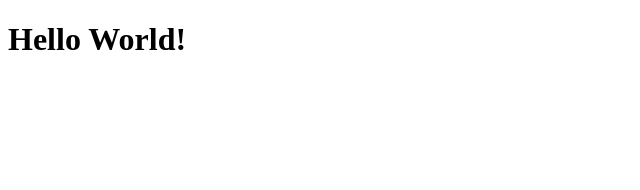
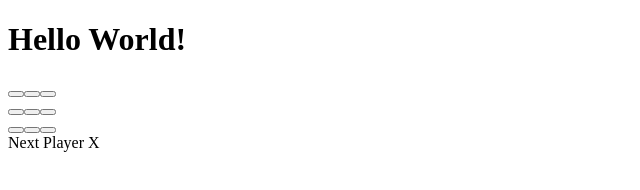
Before and after one commit to elkelk/react-tic-tac-toe, a React app: page / in a window 1280 px wide. Shown: the whole page, without its empty margins (0-640 px from the left). Built offline with nearby package versions, Linux system fonts and the light colour scheme.

Commit message:
Get game working

```diff
--- a/index.js
+++ /dev/null
@@ -1,9 +0,0 @@
-import React from 'react';
-import ReactDOM from 'react-dom';
-import Container from './src/components/container';
-
-
-ReactDOM.render(
-  <Container />,
-  document.getElementById('root')
-);
--- /dev/null
+++ b/src/components/App.js
@@ -0,0 +1,13 @@
+import React from 'react';
+import TicTacToeGame from './TicTacToe/Game';
+
+const App = () => {
+  return (
+    <div>
+      <h1>Hello World!</h1>
+      <TicTacToeGame />
+    </div>
+  )
+}
+
+export default App
--- /dev/null
+++ b/src/components/TicTacToe/Board.js
@@ -0,0 +1,53 @@
+import React from 'react';
+import { connect } from "react-redux"
+import { getBoard } from "../../redux/selectors"
+import { makeMove } from "../../redux/actions"
+import Square from './Square';
+
+class Board extends React.Component {
+  constructor(props) {
+    super(props)
+  }
+
+  handleClick(i) {
+    this.props.makeMove(i)
+  }
+
+  renderSquare(i) {
+    return (
+      <Square
+        value={this.props.board[i]}
+        onClick={() => this.handleClick(i)}
+      />
+    );
+  }
+
+  render() {
+    return (
+      <div>
+        <div className="board-row">
+          {this.renderSquare(0)}
+          {this.renderSquare(1)}
+          {this.renderSquare(2)}
+        </div>
+        <div className="board-row">
+          {this.renderSquare(3)}
+          {this.renderSquare(4)}
+          {this.renderSquare(5)}
+        </div>
+        <div className="board-row">
+          {this.renderSquare(6)}
+          {this.renderSquare(7)}
+          {this.renderSquare(8)}
+        </div>
+      </div>
+    )
+  }
+}
+
+const mapStateToProps = state => {
+  const board = getBoard(state)
+  return { board }
+};
+
+export default connect(mapStateToProps, { makeMove })(Board)
--- /dev/null
+++ b/src/components/TicTacToe/Game.js
@@ -0,0 +1,47 @@
+import React from 'react'
+import { connect } from "react-redux"
+import { initializeBoard } from "../../redux/actions"
+import { getNextPlayer, winner } from "../../redux/selectors"
+import Board from './Board'
+
+class Game extends React.Component {
+  constructor(props) {
+    super(props)
+    props.initializeBoard(3)
+    this.state = {}
+  }
+
+  render() {
+    if (this.props.winner) {
+      return (
+        <div className="game">
+          <div className="game-info">
+            <div className="status">Game Over! {this.props.winner} wins!</div>
+          </div>
+        </div>
+      )
+    } else {
+      return (
+        <div className="game">
+          <div className="game-board">
+            <Board />
+          </div>
+          <div className="game-info">
+            <div className="status">Next Player {this.props.nextPlayer}</div>
+          </div>
+        </div>
+      );
+    }
+  }
+}
+
+const mapStateToProps = state => {
+  const nextPlayer = getNextPlayer(state)
+  const hasWon = winner(state)
+  return { nextPlayer, winner: hasWon }
+};
+
+export default connect(
+  mapStateToProps,
+  { initializeBoard }
+)(Game);
--- /dev/null
+++ b/src/components/TicTacToe/Square.js
@@ -0,0 +1,13 @@
+import React from 'react';
+
+class Square extends React.Component {
+  render() {
+    return (
+      <button className="square" onClick={() => this.props.onClick()}>
+        {this.props.value}
+      </button>
+    );
+  }
+}
+
+export default Square
--- a/src/components/container.js
+++ /dev/null
@@ -1,7 +0,0 @@
-import React, { Component } from 'react';
-
-const Container = () => {
-  return (<h1>Hello World!</h1>)
-}
-
-export default Container
--- /dev/null
+++ b/src/index.js
@@ -0,0 +1,15 @@
+import React from "react";
+import ReactDOM from "react-dom";
+
+import { Provider } from "react-redux";
+import store from "./redux/store";
+
+import App from "./components/App";
+
+const rootElement = document.getElementById("root");
+ReactDOM.render(
+  <Provider store={store}>
+    <App />
+  </Provider>,
+  rootElement
+);
--- /dev/null
+++ b/src/redux/actionTypes.js
@@ -0,0 +1,2 @@
+export const INITIALIZE_BOARD = "INITIALIZE_BOARD";
+export const MAKE_MOVE = "MAKE_MOVE";
--- /dev/null
+++ b/src/redux/actions.js
@@ -0,0 +1,13 @@
+import { INITIALIZE_BOARD, MAKE_MOVE } from "./actionTypes";
+
+export const initializeBoard = boardEdge => ({
+  type: INITIALIZE_BOARD,
+  payload: { boardEdge } // use 3 for a 3 x 3 here
+});
+
+export const makeMove = boardIndex => ({
+  type: MAKE_MOVE,
+  payload: {
+    boardIndex
+  }
+});
--- /dev/null
+++ b/src/redux/reducers/index.js
@@ -0,0 +1,4 @@
+import { combineReducers } from "redux";
+import ticTacToe from "./ticTacToe";
+
+export default combineReducers({ ticTacToe/*, nextReducer*/ });
--- /dev/null
+++ b/src/redux/reducers/ticTacToe.js
@@ -0,0 +1,65 @@
+import { MAKE_MOVE, INITIALIZE_BOARD } from "../actionTypes";
+
+const initialState = {
+  nextPlayer: "X",
+  board: [],
+  boardEdge: 3,
+  winner: null
+};
+
+const winCheck = function(board, boardEdge) {
+  const boardCheck = board
+  .reduce((acc, v, i) => {
+    const column = i % boardEdge
+    const row = Math.floor(i/boardEdge)
+    acc[`col${column}`] = acc[`col${column}`] || []
+    acc[`col${column}`] = [...acc[`col${column}`], v]
+    acc[`row${row}`] = acc[`row${row}`] || []
+    acc[`row${row}`] = [...acc[`row${row}`], v]
+    if (column === row) {
+      acc["diagonal1"] = acc["diagonal1"] || []
+      acc["diagonal1"] = [...acc["diagonal1"], v]
+    }
+    if ((column + row) === boardEdge - 1) {
+      acc["diagonal2"] = acc["diagonal2"] || []
+      acc["diagonal2"] = [...acc["diagonal2"], v]
+    }
+    return acc
+  }, {})
+  console.debug(boardCheck)
+  return Object.values(boardCheck)
+  .map(v => v.reduce((acc, v) => acc == v && v))
+  .find(v => v)
+}
+
+export default function(state = initialState, action) {
+  switch (action.type) {
+    case INITIALIZE_BOARD: {
+      const { boardEdge } = action.payload;
+      return {
+        ...state,
+        boardEdge,
+        board: Array(boardEdge * boardEdge).fill(null)
+      };
+    }
+    case MAKE_MOVE: {
+      const { boardIndex } = action.payload;
+      const validMove = state.board[boardIndex] === null
+      const board = [
+        ...state.board.slice(0, boardIndex),
+        state.nextPlayer,
+        ...state.board.slice(boardIndex + 1)
+      ]
+      const winner = winCheck(board, state.boardEdge)
+      const nextPlayer = state.nextPlayer === 'X' ? 'Y' : 'X'
+      return {
+        ...state,
+        board: (validMove ? board : state.board),
+        nextPlayer: (validMove ? nextPlayer : state.nextPlayer),
+        winner
+      };
+    }
+    default:
+      return state;
+  }
+}
--- /dev/null
+++ b/src/redux/selectors.js
@@ -0,0 +1,5 @@
+export const getTicTacToeState = store => store.ticTacToe
+export const getBoard = store => getTicTacToeState(store) && getTicTacToeState(store).board
+export const getBoardEdge = store => getTicTacToeState(store) && getTicTacToeState(store).boardEdge
+export const getNextPlayer = store => getTicTacToeState(store) && getTicTacToeState(store).nextPlayer
+export const winner = store => getTicTacToeState(store) && getTicTacToeState(store).winner
--- /dev/null
+++ b/src/redux/store.js
@@ -0,0 +1,4 @@
+import { createStore } from "redux";
+import rootReducer from "./reducers";
+
+export default createStore(rootReducer);
--- a/webpack.config.js
+++ b/webpack.config.js
@@ -6,14 +6,14 @@ const HtmlWebpackPlugin = require('html-webpack-plugin');
 
 module.exports = {
   //Content
-  entry: './index.js',
+  entry: './src/index.js',
   mode: 'development',
   // A SourceMap without column-mappings ignoring loaded Source Maps.
   devtool: 'cheap-module-source-map',
   plugins: [
     //simplifies creation of HTML files to serve your webpack bundles. This is especially useful for webpack bundles that include a hash in the filename which changes every compilation. You can either let the plugin generate an HTML file for you, supply your own template using lodash templates or use your own loader.
     new HtmlWebpackPlugin({
-      title: 'Hot Module Replacement'
+      title: 'Simple Games'
     }),
     //Auto replacement of page when i save some file, even css
     new webpack.HotModuleReplacementPlugin()
--- a/webpack.prod.js
+++ b/webpack.prod.js
@@ -3,7 +3,7 @@ var path = require('path');
 const webpack = require('webpack');
 
 module.exports = {
-  entry: './index.js',
+  entry: './src/index.js',
   mode: 'production',
   output: {
     path: path.join(__dirname, '/dist/assets'),
```
Also changed, not shown: index.html (+2 -2 lines), package.json (+6 -6 lines), .babelrc, dist/build/index.html, 1 other file.
